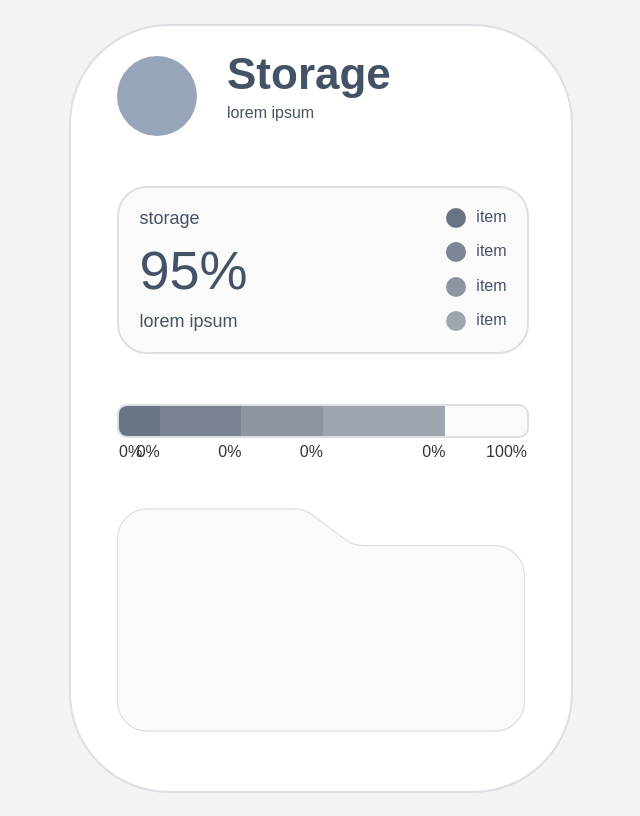
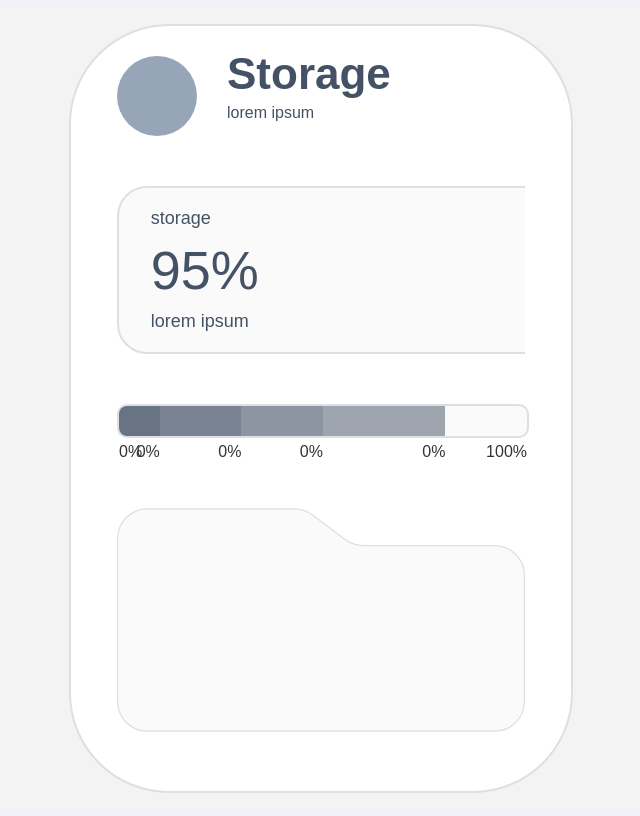
Before and after one commit to VenkatRaman3103/Components, a React (Create React App) app in the folder storage/: page / in a window 1280 px wide. Shown: the whole page, without its empty margins (327-967 px from the left). Built offline with nearby package versions, Linux system fonts and the light colour scheme.

Commit message:
update stats card layout

```diff
--- a/storage/src/Components/Storage/Storage.js
+++ b/storage/src/Components/Storage/Storage.js
@@ -2,11 +2,43 @@ import React, { useEffect, useRef, useState } from 'react'
 import './Storage.scss'
 
 const itemsArray = [
-    { id: 1, value: 1, subItems: [{ id: 1, value: 1 }, { id: 2, value: 1 }, { id: 3, value: 1 }, { id: 3, value: 1 }] },
-    { id: 2, value: 2, subItems: [{ id: 1, value: 4 }, { id: 2, value: 1 }, { id: 3, value: 1 }, { id: 3, value: 1 }] },
-    { id: 3, value: 2, subItems: [{ id: 1, value: 1 }, { id: 2, value: 1 }, { id: 3, value: 1 }, { id: 3, value: 1 }] },
-    { id: 4, value: 3, subItems: [{ id: 1, value: 2 }, { id: 2, value: 1 }, { id: 3, value: 4 },] }
+    {
+        id: 1, value: 1, name: "Apples",
+        subItems: [
+            { id: 1, name: "Green Apple", value: 1 },
+            { id: 2, name: "Red Apple", value: 1 },
+            { id: 3, name: "Yellow Apple", value: 1 },
+            { id: 4, name: "Golden Apple", value: 1 }
+        ]
+    },
+    {
+        id: 2, value: 2, name: "Bananas",
+        subItems: [
+            { id: 1, name: "Ripe Banana", value: 4 },
+            { id: 2, name: "Unripe Banana", value: 1 },
+            { id: 3, name: "Frozen Banana", value: 1 },
+            { id: 4, name: "Dried Banana", value: 1 }
+        ]
+    },
+    {
+        id: 3, value: 2, name: "Oranges",
+        subItems: [
+            { id: 1, name: "Navel Orange", value: 1 },
+            { id: 2, name: "Blood Orange", value: 1 },
+            { id: 3, name: "Mandarin Orange", value: 1 },
+            { id: 4, name: "Tangerine", value: 1 }
+        ]
+    },
+    {
+        id: 4, value: 3, name: "Berries",
+        subItems: [
+            { id: 1, name: "Blueberry", value: 2 },
+            { id: 2, name: "Strawberry", value: 1 },
+            { id: 3, name: "Raspberry", value: 4 }
+        ]
+    }
 ];
+
 const baseColor = "#445266"
 
 const n = itemsArray.length
@@ -52,6 +84,10 @@ const Storage = () => {
             <div className='storage-container'>
                 <div className='storage-wrapper'>
                     <Heading />
+
+                    <div className='stats-carousal-container'>
+                        <div className='stats-carousal-wrapper'>
+
                             <div className='stats-overview-container'>
                                 <div className='stats-overview-wrapper'>
                                     <div className='numeric-stats-wrapper'>
@@ -60,7 +96,22 @@ const Storage = () => {
                                         <div className='numeric-stats-description'>lorem ipsum</div>
                                     </div>
                                     <div className='list-of-elements-wrapper'>
-                                {selectedArray.map((item, index) => <StatsItems n={n} index={index} />)}
+                                        {itemsArray.map((item, index) => <StatsItems n={n} index={index} item={item} />)}
+                                    </div>
+                                </div>
+                            </div>
+
+                            <div className='stats-overview-container'>
+                                <div className='stats-overview-wrapper'>
+                                    <div className='numeric-stats-wrapper'>
+                                        <div className='numeric-stats-heading'>storage</div>
+                                        <div className='numeric-stats-percentage'>95%</div>
+                                        <div className='numeric-stats-description'>lorem ipsum</div>
+                                    </div>
+                                    <div className='list-of-elements-wrapper'>
+                                        {itemsArray.map((item, index) => <StatsItems n={n} index={index} item={item} />)}
+                                    </div>
+                                </div>
                             </div>
                         </div>
                     </div>
@@ -94,12 +145,12 @@ const Heading = () => {
     )
 }
 
-const StatsItems = ({ n, index }) => {
+const StatsItems = ({ n, index, item }) => {
     return (
 
         <div className='list-of-elements-item'>
             <div className='element-dot' style={{ backgroundColor: `rgb(68, 82, 102, 0.${(n - index) + n})` }}></div>
-            <div className='element-name'>item</div>
+            <div className='element-name'>{item.name}</div>
         </div>
     )
 }
--- a/storage/src/Components/Storage/Storage.scss
+++ b/storage/src/Components/Storage/Storage.scss
@@ -79,6 +79,16 @@
                 }
             }
 
+            .stats-carousal-container {
+                width: 100%;
+                height: auto;
+                overflow: hidden;
+
+                .stats-carousal-wrapper {
+                    width: 100vw;
+                    display: flex;
+                    flex-direction: row;
+
                     .stats-overview-container {
                         width: 100%;
                         height: auto;
@@ -112,6 +122,8 @@
                                 justify-content: space-between;
                                 gap: 10px;
 
+                                flex: 70%;
+
                                 .numeric-stats-heading {
                                     font-size: 18px;
                                 }
@@ -132,7 +144,8 @@
                                 display: flex;
                                 flex-direction: column;
                                 justify-content: space-between;
-                        align-items: end;
+                                align-items: start;
+                                flex: 30%;
 
 
                                 .list-of-elements-item {
@@ -150,6 +163,9 @@
                                     .element-name {}
                                 }
                             }
+                        }
+                    }
+
                 }
             }
 
@@ -183,6 +199,8 @@
 
                     position: relative;
 
+                    transition: all 500ms linear;
+
                     &::after {
                         content: "0%";
                         position: absolute;
@@ -209,7 +227,7 @@
                     width: 100%;
                 }
 
-                .content-container{
+                .content-container {
                     height: calc(79% - 2.5px);
                     width: 100%;
                     padding-top: 40px;
```
Lines whose indentation alone changed are shown as unchanged.
